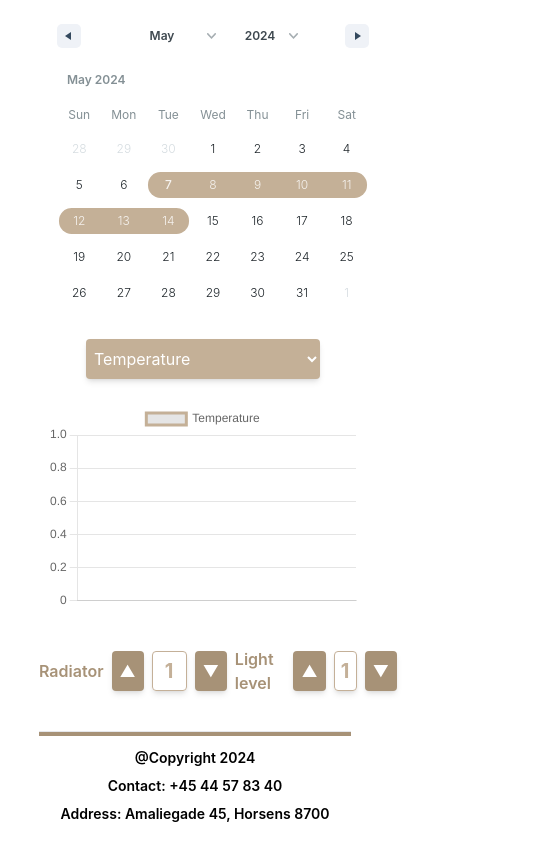
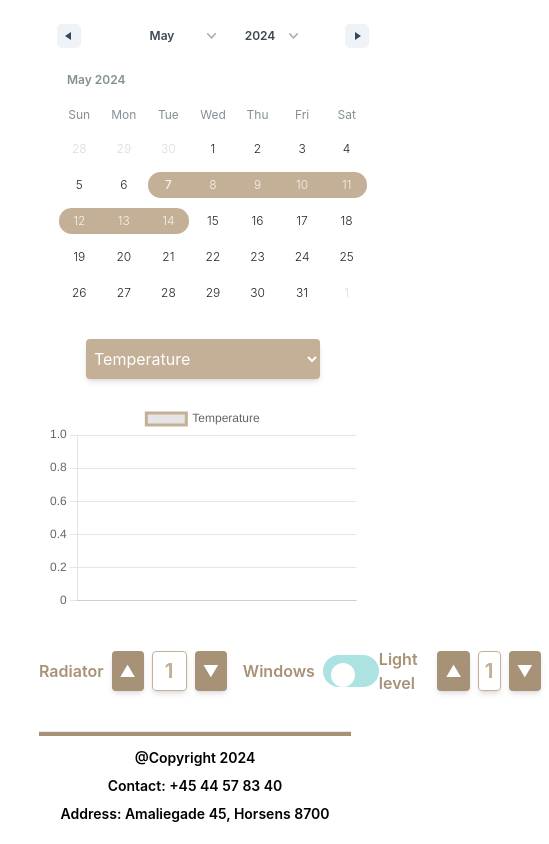
Before and after one commit to OliwierWijas/SEP4-frontend, a React (Create React App) app: page /#/MyHome in a window 390 px wide. Shown: the part 2586-3430 px from the top of the page, 549 px wide, since content can reach past the window. Built offline with nearby package versions, Linux system fonts and the light colour scheme.

Commit message:
Added toggle to RoomController - not responsive to smaller screens

```diff
--- a/src/components/MyHome/RoomController.js
+++ b/src/components/MyHome/RoomController.js
@@ -1,4 +1,5 @@
 import React from 'react';
+import Toggle from '../Toggle.js';
 
 function RoomController() {
 
@@ -12,6 +13,10 @@ function RoomController() {
                     <button style={{ background: "#a79277", height: "40px" }} className="block text-white rounded md:border-0 dark:text-white shadow-md px-2 mx-2">▼</button>
                 </div>
                 <div className="flex items-center">
+                <p style={{ color: "#a79277" }} className="font-semibold mx-2">Windows</p>
+                    <Toggle></Toggle>
+                </div>
+                <div className="flex items-center">
                     <p style={{ color: "#a79277" }} className="font-semibold">Light level</p>
                     <button style={{ background: "#a79277", height: "40px" }} className="block text-white rounded md:border-0 dark:text-white shadow-md px-2 mx-2">▲</button>
                     <div style={{ height: "40px", width: "35px", border: "0.5px solid #C4B098", color: "#C4B098" }} className="flex justify-center items-center font-bold text-xl shadow-md rounded">1</div>
```
